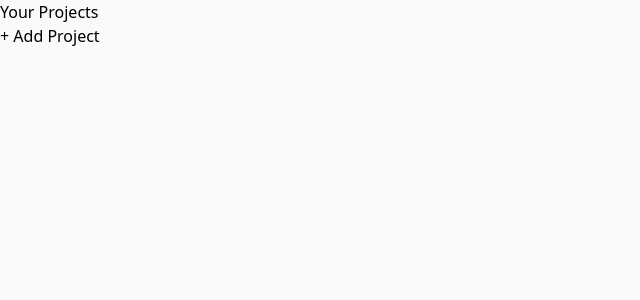
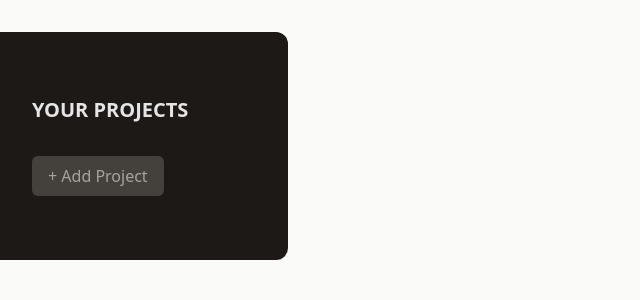
Before and after one commit to Super-robbin/project_management_app, a React (Vite) app: page / in a window 1280 px wide. Shown: the top 300 px of the page, without its empty margins (0-640 px from the left). Built offline with nearby package versions, Linux system fonts and the light colour scheme.

Commit message:
Sidebar styled with Tailwindcss

```diff
--- a/src/App.jsx
+++ b/src/App.jsx
@@ -2,11 +2,11 @@
 
 const App = () => {
   return (
-    <>
+    <main className="h-screen my-8">
       {/* <h1 className="my-8 text-center text-5xl font-bold">Hello World</h1> */}
       <ProjectsSideBar />
-    </>
+    </main>
   );
-}
+};
 
 export default App;
--- a/src/components/ProjectsSidebar.jsx
+++ b/src/components/ProjectsSidebar.jsx
@@ -1,17 +1,17 @@
-
-
 const ProjectsSideBar = () => {
-    return (
-        <aside>
-            <h2>Your Projects</h2>
-            <div>
-                <button>+ Add Project</button>
-            </div>
-            <ul>
-
-            </ul>
-        </aside>
-    )
-}
+  return (
+    <aside className="w-1/3 px-8 py-16 bg-stone-900 text-stone-50 md:w-72 rounded-r-xl">
+      <h2 className="mb-8 font-bold uppercase md:text-xl text-stone-200">
+        Your Projects
+      </h2>
+      <div>
+        <button className="px-4 py-2 text-xs md:text-base rounded-md bg-stone-700 text-stone-400 hover:bg-stone-600 hover:text-stone-100">
+          + Add Project
+        </button>
+      </div>
+      <ul></ul>
+    </aside>
+  );
+};
 
 export default ProjectsSideBar;
```
